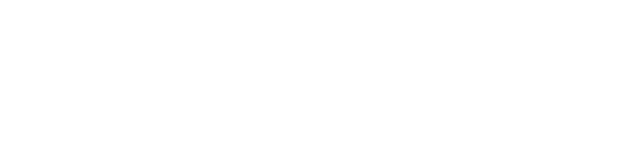
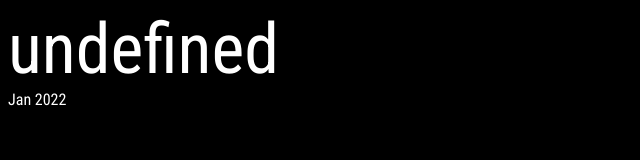
Before and after one commit to aanderson60/tamu-hack-2022, a plain HTML site: page front-end-pi/index.html in a window 1280 px wide. Shown: the top 160 px of the page, without its empty margins (0-640 px from the left). Drawn offline with Linux system fonts and the light colour scheme.

Commit message:
Started frontend

```diff
--- a/front-end-pi/index.html
+++ b/front-end-pi/index.html
@@ -4,6 +4,19 @@
         <link rel="stylesheet" href="styles.css">
     </head>
     <body>
-
+        <div id="day"><h1></h1></div>
+        <div id="month-year"><h2></h2></div>
+        <script>
+            var date = new Date();
+            var year = date.getFullYear();
+            const MONTHS = ["Jan","Feb","Mar","Apr","May","Jun","Jul","Aug","Sep","Oct","Nov","Dec"];
+            const DAYS = ["Sun","Mon","Tues","Wed","Thurs","Fri","Sat"];
+            var month = MONTHS[date.getMonth()];
+            var day = DAYS[date.getDate()];
+            var dayNum = date.getDay();
+            document.getElementById("day").innerHTML = day;
+            document.getElementById("month-year").innerHTML = month + "\n" + year;
+            console.log(day+dayNum+month+year);
+        </script>
     </body>
     </html>
--- a/front-end-pi/styles.css
+++ b/front-end-pi/styles.css
@@ -0,0 +1,11 @@
+@import url('https://fonts.googleapis.com/css2?family=Roboto+Condensed&display=swap');
+body {
+    aspect-ratio: 3 / 4;
+    background-color: black;
+    font-family: 'Roboto Condensed', sans-serif;
+    color: white;
+}
+
+#day {
+    font-size: 70px;
+}
```
